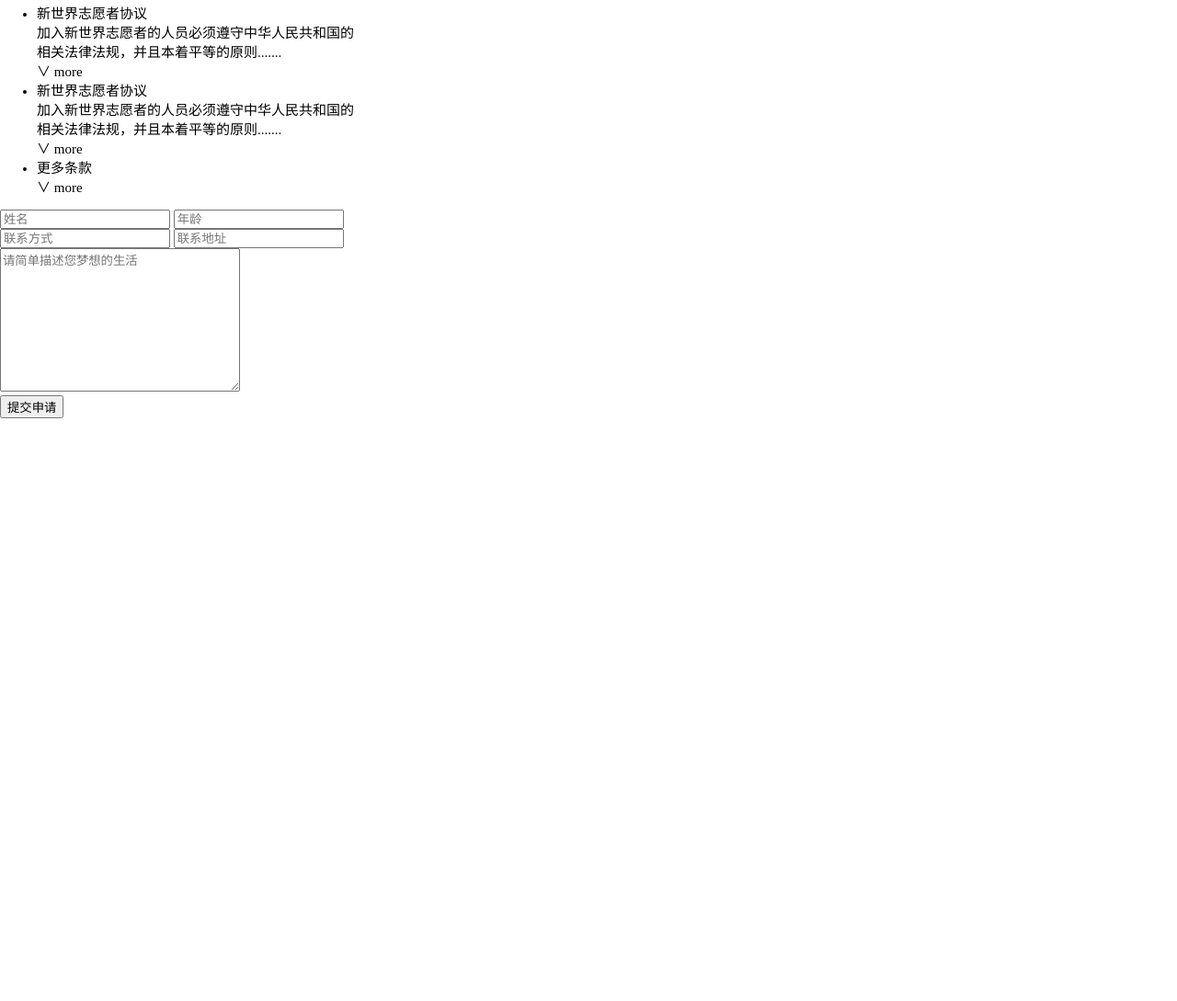
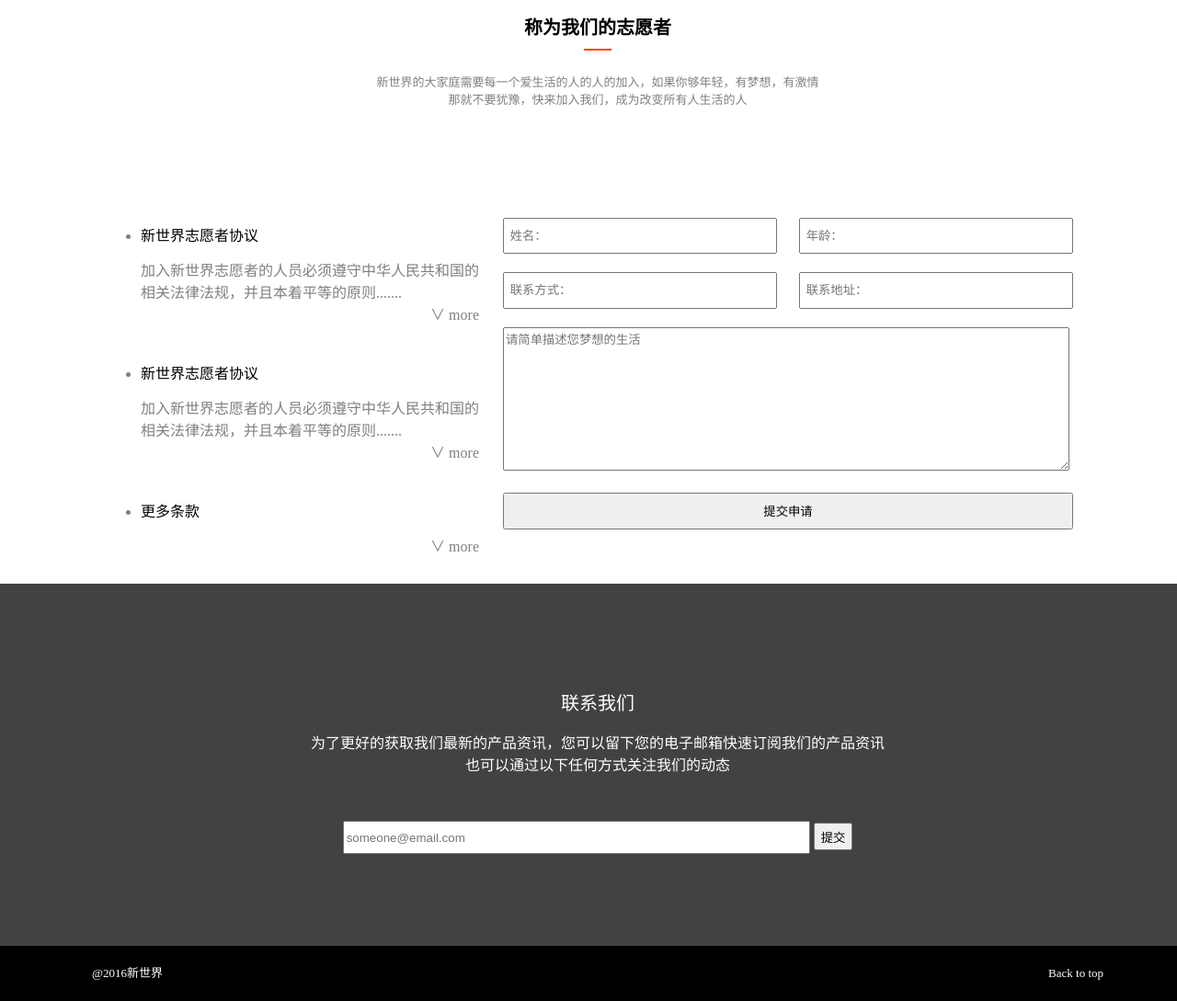
Before and after one commit to haha-png/ife-baidu2016, a plain HTML site: page task07/index.html in a window 1280 px wide. Shown: the part 3252-4341 px from the top of the page at 92% size. Before the commit the page ends 3707 px from the top, so only its background shows below. Drawn offline with Linux system fonts and the light colour scheme.

Commit message:
task07 v1

```diff
--- a/task07/index.html
+++ b/task07/index.html
@@ -9,7 +9,7 @@
 </head>
 
 <body>
-    <header>
+    <header id="top">
         <div class="logo">
             <img src="images/icon-1.png" alt="logo">
             <h1>新世界</h1>
@@ -204,6 +204,7 @@
         <div class="section4">
             <div class="section4-1">
                 <h2>称为我们的志愿者</h2>
+                <div class="underline underline3"></div>
                 <p>
                     新世界的大家庭需要每一个爱生活的人的人的加入，如果你够年轻，有梦想，有激情<br>
                     那就不要犹豫，快来加入我们，成为改变所有人生活的人
@@ -234,6 +235,7 @@
                         </li>
                         <li>
                             <p>更多条款</p>
+                            <p></p>
                             <p>
                                 ∨ more
                             </p>
@@ -242,12 +244,12 @@
                 </div>
                 <form action="" class="info">
                     <div>
-                        <input type="text" placeholder="姓名">
-                        <input type="text" placeholder="年龄">
+                        <input type="text" placeholder=" 姓名：">
+                        <input type="text" placeholder=" 年龄：">
                     </div>
                     <div>
-                        <input type="text" placeholder="联系方式">
-                        <input type="text" placeholder="联系地址">
+                        <input type="text" placeholder=" 联系方式：">
+                        <input type="text" placeholder=" 联系地址：">
                     </div>
                     <div>
                         <textarea name="" id="" cols="30" rows="10" placeholder="请简单描述您梦想的生活"></textarea>
@@ -258,7 +260,24 @@
                 </form>
             </div>
         </div>
+        <div class="section5">
+            <p>
+                联系我们
+            </p>
+            <p>
+                为了更好的获取我们最新的产品资讯，您可以留下您的电子邮箱快速订阅我们的产品资讯<br>
+                也可以通过以下任何方式关注我们的动态
+            </p>
+            <p>
+                <input type="email" name="email" placeholder="someone@email.com">
+                <input type="submit" value="提交">
+            </p>
+        </div>
     </main>
+    <footer>
+        <p>@2016新世界</p>
+        <p><a href="#top">Back to top</a></p>
+    </footer>
 </body>
 
 </html>
--- a/task07/style/style.css
+++ b/task07/style/style.css
@@ -470,6 +470,119 @@ header {
     border-top-color: orangered;
 }
 
-.section4 .content {
-    display: block;
+.section4 {
+    font-size: 16px;
+    color: gray;
 }
+
+.section4-1 {
+    margin-top: 100px;
+    margin-bottom: 100px;
+    text-align: center;
+}
+
+.section4-1 > h2 {
+    font-size: 20px;
+    color: black;
+}
+
+.section4-1 > p {
+    margin-top: 10px;
+}
+
+.underline3 {
+    border-top: 2px solid orangered;
+}
+
+.section4-2 {
+    display: flex;
+    justify-content: space-around;
+}
+
+.protocol > ul {
+    margin-right: -200px;
+}
+
+.protocol >ul > li {
+    margin-bottom: 30px;
+}
+
+.protocol > ul > li > p:nth-child(1) {
+    line-height: 3;
+    color: black;
+}
+
+.protocol > ul > li > p:nth-child(3) {
+    text-align: right;
+}
+
+.info > div {
+    margin: 20px 0;
+}
+
+.info > div:nth-child(1) > input,
+.info > div:nth-child(2) > input {
+    width: 290px;
+    margin-right: 20px;
+    line-height: 2.5;
+}
+
+.info > div:nth-child(3) > textarea {
+    width: 610px;
+}
+
+.info > div:last-child > input {
+    width: 620px;
+    height: 40px;
+}
+
+.section5 {
+    padding: 100px 0;
+    text-align: center;
+    font-size: 16px;
+    /* line-height: 3; */
+    color: white;
+    background: rgb(66, 66, 66);
+}
+
+.section5 > p:first-child {
+    font-size: 20px;
+    line-height: 3;
+}
+
+.section5 > p:last-child {
+    margin-top: 50px;
+}
+
+.section5 > p:last-child > input[type="email"] {
+    width: 500px;
+    height: 30px;
+}
+
+.section5 > p:last-child > input[type="submit"] {
+    box-sizing: border-box;
+    height: 30px;
+}
+
+/* 页脚设置********************************************************************************************** */
+footer {
+    height: 60px;
+    padding: 0 100px;
+    font-size: 13px;
+    line-height: 60px;
+    background: black;
+    color: white;
+}
+
+footer p:first-child {
+    float: left;
+}
+
+footer p:last-child {
+    float: right;
+}
+
+footer > p:last-child > a {
+    text-decoration-line: none;
+    color: white;
+}
```
